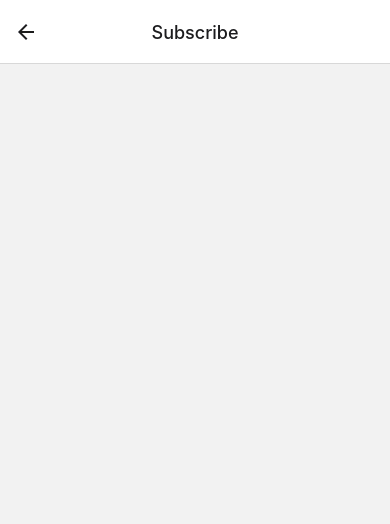
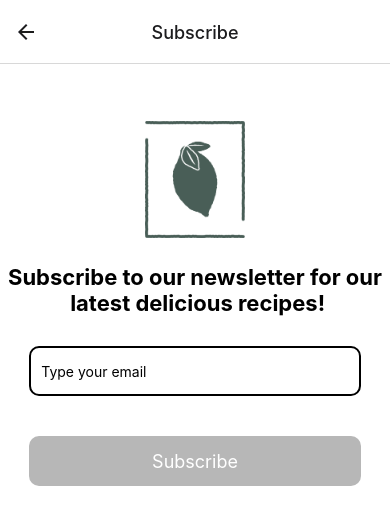
Before and after one commit to thalesaguiar/little-lemon-newsletter, a React Native app: screen /SubscribeScreen in a window 390 px wide. Shown: the top 524 px of the page. Built offline with nearby package versions, Linux system fonts and the light colour scheme.

Commit message:
feat: create new screen

```diff
--- a/screens/SubscribeScreen.js
+++ b/screens/SubscribeScreen.js
@@ -1,8 +1,108 @@
 import * as React from "react";
-import { View } from "react-native";
+import {
+  Alert,
+  Image,
+  Pressable,
+  StyleSheet,
+  Text,
+  TextInput,
+  View,
+} from "react-native";
+import LemonLogo from "../assets/little-lemon-logo-grey.png";
+import { validateEmail } from "../utils/index";
 
 const SubscribeScreen = () => {
-  return <View></View>;
+  const [email, setEmail] = React.useState("");
+
+  const validate = (email) => {
+    return validateEmail(email);
+  };
+
+  const handleValidation = () => {
+    if (validate(email)) {
+      Alert.alert("Thanks for subscribing, stay tuned!");
+    }
+  };
+
+  return (
+    <View style={styles.Container}>
+      <Image source={LemonLogo} style={styles.Image} />
+      <Text style={styles.Title}>
+        Subscribe to our newsletter for our
+        {"\n"} latest delicious recipes!
+      </Text>
+      <TextInput
+        style={styles.input}
+        onChangeText={(text) => setEmail(text)}
+        value={email}
+        placeholder="Type your email"
+        textContentType="emailAddress"
+      />
+      <Pressable
+        style={
+          validate(email)
+            ? styles.NewsletterButton
+            : styles.NewsletterDisableButton
+        }
+        disabled={!validate(email)}
+        onPress={handleValidation}
+      >
+        <Text style={styles.ButtonTitle}>Subscribe</Text>
+      </Pressable>
+    </View>
+  );
 };
 
+const styles = StyleSheet.create({
+  Container: {
+    flex: 1,
+    justifyContent: "flex-start",
+    alignItems: "center",
+    backgroundColor: "#fff",
+  },
+  Image: {
+    width: 100,
+    height: 150,
+    resizeMode: "contain",
+    marginTop: 40,
+    marginBottom: 10,
+  },
+  NewsletterButton: {
+    width: "85%",
+    height: 50,
+    justifyContent: "center",
+    alignItems: "center",
+    backgroundColor: "#3E524B",
+    marginTop: 10,
+    marginBottom: 30,
+    borderRadius: 10,
+  },
+  NewsletterDisableButton: {
+    width: "85%",
+    height: 50,
+    justifyContent: "center",
+    alignItems: "center",
+    backgroundColor: "#B7B7B7",
+    marginTop: 10,
+    marginBottom: 30,
+    borderRadius: 10,
+  },
+  ButtonTitle: {
+    color: "#fff",
+    fontSize: 18,
+  },
+  Title: {
+    fontSize: 22,
+    fontWeight: "bold",
+    textAlign: "center",
+  },
+  input: {
+    width: "85%",
+    height: 50,
+    margin: 30,
+    borderWidth: 2,
+    padding: 10,
+    borderRadius: 10,
+  },
+});
 export default SubscribeScreen;
```
